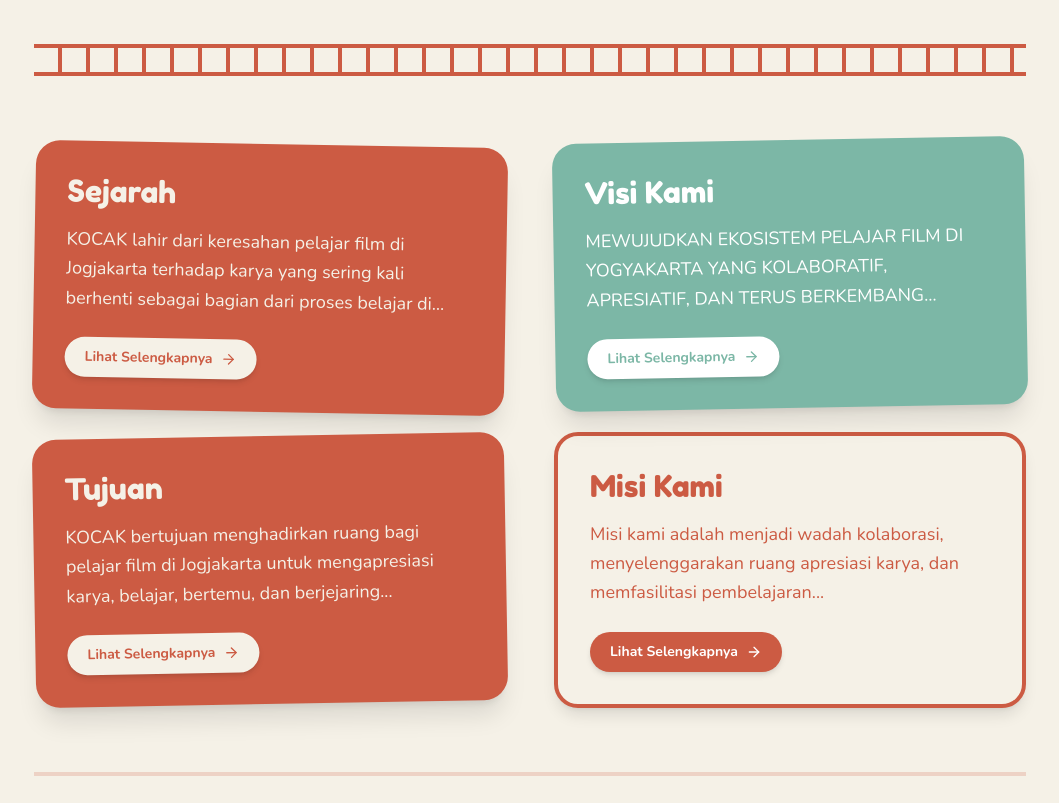
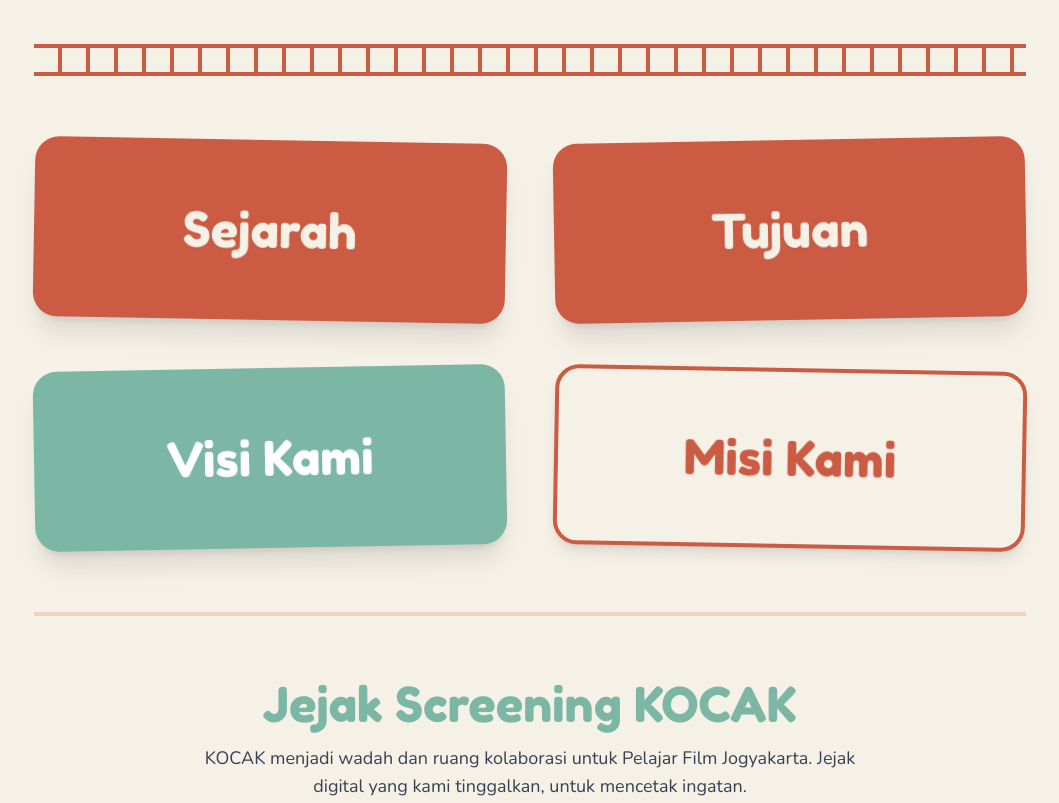
Before and after one commit to alfonsusrichard-ui/koncosinemaakrab, a plain HTML site: page index.html in a window 1280 px wide. Shown: the part 460-1263 px from the top of the page, without its empty margins (110-1169 px from the left). Drawn offline with nearby package versions, Linux system fonts and the light colour scheme.

Commit message:
Add files via upload

```diff
--- a/index.html
+++ b/index.html
@@ -122,49 +122,28 @@
             <div class="w-full h-8 border-y-4 border-kocak-red film-strip"></div>
 
 
-            <div class="grid md:grid-cols-2 gap-12 items-center">
-<div class="space-y-6">
-    <div class="bg-kocak-red text-kocak-bg p-8 rounded-3xl shadow-xl transform rotate-1 hover:rotate-0 transition-transform">
-        <h2 class="font-display text-3xl mb-4">Sejarah</h2>
-        <p class="text-lg leading-relaxed font-body font-medium mb-6 line-clamp-3">
-            KOCAK lahir dari keresahan pelajar film di Jogjakarta terhadap karya yang sering kali berhenti sebagai bagian dari proses belajar di sekolah...
-        </p>
-        <button onclick="openTextModal('sejarah')" class="inline-flex items-center text-sm font-bold bg-kocak-bg text-kocak-red px-5 py-2.5 rounded-full hover:bg-white transition-colors shadow-md">
-            Lihat Selengkapnya <i data-lucide="arrow-right" class="w-4 h-4 ml-2"></i>
-        </button>
+<div class="grid md:grid-cols-2 gap-12 items-center">
+
+    <!-- Card Sejarah -->
+    <div onclick="openTextModal('sejarah')" class="cursor-pointer bg-kocak-red text-kocak-bg p-10 rounded-3xl shadow-xl transform rotate-1 hover:rotate-0 hover:scale-105 transition-all duration-300 flex justify-center items-center min-h-[180px]">
+        <h2 class="font-display text-4xl md:text-5xl drop-shadow-sm">Sejarah</h2>
     </div>
 
-    <div class="bg-kocak-red text-kocak-bg p-8 rounded-3xl shadow-xl transform -rotate-1 hover:rotate-0 transition-transform">
-        <h2 class="font-display text-3xl mb-4">Tujuan</h2>
-        <p class="text-lg leading-relaxed font-body font-medium mb-6 line-clamp-3">
-            KOCAK bertujuan menghadirkan ruang bagi pelajar film di Jogjakarta untuk mengapresiasi karya, belajar, bertemu, dan berjejaring...
-        </p>
-        <button onclick="openTextModal('tujuan')" class="inline-flex items-center text-sm font-bold bg-kocak-bg text-kocak-red px-5 py-2.5 rounded-full hover:bg-white transition-colors shadow-md">
-            Lihat Selengkapnya <i data-lucide="arrow-right" class="w-4 h-4 ml-2"></i>
-        </button>
-    </div>
-</div>
-
-                <div class="space-y-6">
-    <div class="bg-kocak-teal text-white p-8 rounded-3xl shadow-xl transform -rotate-1 hover:rotate-0 transition-transform">
-        <h2 class="font-display text-3xl mb-4">Visi Kami</h2>
-        <p class="text-lg leading-relaxed font-body font-medium mb-6 line-clamp-3">
-            MEWUJUDKAN EKOSISTEM PELAJAR FILM DI YOGYAKARTA YANG KOLABORATIF, APRESIATIF, DAN TERUS BERKEMBANG BERSAMA.
-        </p>
-        <button onclick="openTextModal('visi')" class="inline-flex items-center text-sm font-bold bg-white text-kocak-teal px-5 py-2.5 rounded-full hover:bg-gray-100 transition-colors shadow-md">
-            Lihat Selengkapnya <i data-lucide="arrow-right" class="w-4 h-4 ml-2"></i>
-        </button>
+    <!-- Card Tujuan -->
+    <div onclick="openTextModal('tujuan')" class="cursor-pointer bg-kocak-red text-kocak-bg p-10 rounded-3xl shadow-xl transform -rotate-1 hover:rotate-0 hover:scale-105 transition-all duration-300 flex justify-center items-center min-h-[180px]">
+        <h2 class="font-display text-4xl md:text-5xl drop-shadow-sm">Tujuan</h2>
     </div>
 
-    <div class="border-4 border-kocak-red p-8 rounded-3xl shadow-lg bg-kocak-bg">
-        <h2 class="font-display text-3xl mb-4 text-kocak-red">Misi Kami</h2>
-        <p class="text-lg leading-relaxed font-body font-medium mb-6 line-clamp-3 text-kocak-red">
-            Misi kami adalah menjadi wadah kolaborasi, menyelenggarakan ruang apresiasi karya, dan memfasilitasi pembelajaran...
-        </p>
-        <button onclick="openTextModal('misi')" class="inline-flex items-center text-sm font-bold bg-kocak-red text-white px-5 py-2.5 rounded-full hover:bg-[#a64733] transition-colors shadow-md">
-            Lihat Selengkapnya <i data-lucide="arrow-right" class="w-4 h-4 ml-2"></i>
-        </button>
+    <!-- Card Visi -->
+    <div onclick="openTextModal('visi')" class="cursor-pointer bg-kocak-teal text-white p-10 rounded-3xl shadow-xl transform -rotate-1 hover:rotate-0 hover:scale-105 transition-all duration-300 flex justify-center items-center min-h-[180px]">
+        <h2 class="font-display text-4xl md:text-5xl drop-shadow-sm">Visi Kami</h2>
     </div>
+
+    <!-- Card Misi -->
+    <div onclick="openTextModal('misi')" class="cursor-pointer border-4 border-kocak-red p-10 rounded-3xl shadow-lg bg-kocak-bg transform rotate-1 hover:rotate-0 hover:scale-105 transition-all duration-300 flex justify-center items-center min-h-[180px]">
+        <h2 class="font-display text-4xl md:text-5xl text-kocak-red drop-shadow-sm">Misi Kami</h2>
+    </div>
+
 </div>
             </div>
 
@@ -265,8 +244,8 @@
             <div>
                 <h3 class="font-display text-xl mb-4">Jejaring Komunitas</h3>
                 <ul class="space-y-2 opacity-80 font-bold">
-                    <li><a href="#" class="hover:text-kocak-teal transition-colors flex items-center"><i data-lucide="film" class="w-4 h-4 mr-2"></i> JAFF Community Forum</a></li>
-                    <li><a href="#" class="hover:text-kocak-teal transition-colors flex items-center"><i data-lucide="youtube" class="w-4 h-4 mr-2"></i> KOCAK Konco Sinema Akrab</a></li>
+                    <li><a href="#" class="hover:text-kocak-teal transition-colors flex items-center"><i data-lucide="" class="w-4 h-4 mr-2"></i> Community Forum Jogja-NETPAC Asian Film Festival</a></li>
+                    <li><a href="#" class="hover:text-kocak-teal transition-colors flex items-center"><i data-lucide="" class="w-4 h-4 mr-2"></i> KOnco Cinema AKrab</a></li>
                 </ul>
             </div>
 
```
